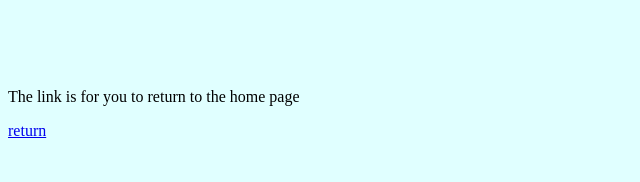
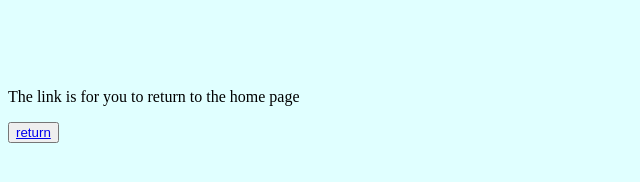
Before and after one commit to omane101/RookiesHackProject, a plain HTML site: page website/Webdesign/purpose.html in a window 1280 px wide. Shown: the whole page, without its empty margins (0-640 px from the left). Drawn offline with Linux system fonts and the light colour scheme.

Commit message:
Add the <button> command

```diff
--- a/website/Webdesign/purpose.html
+++ b/website/Webdesign/purpose.html
@@ -20,7 +20,7 @@ Objective: Give the purpose of the project as a whole to let the public know why
 
 
 <p>The link is for you to return to the home page</p>
-<a href="test1.html">return</a href="test1.html">
+  <button><a href="test1.html">return</a href="test1.html"></button>
 </body>
 
 
```
